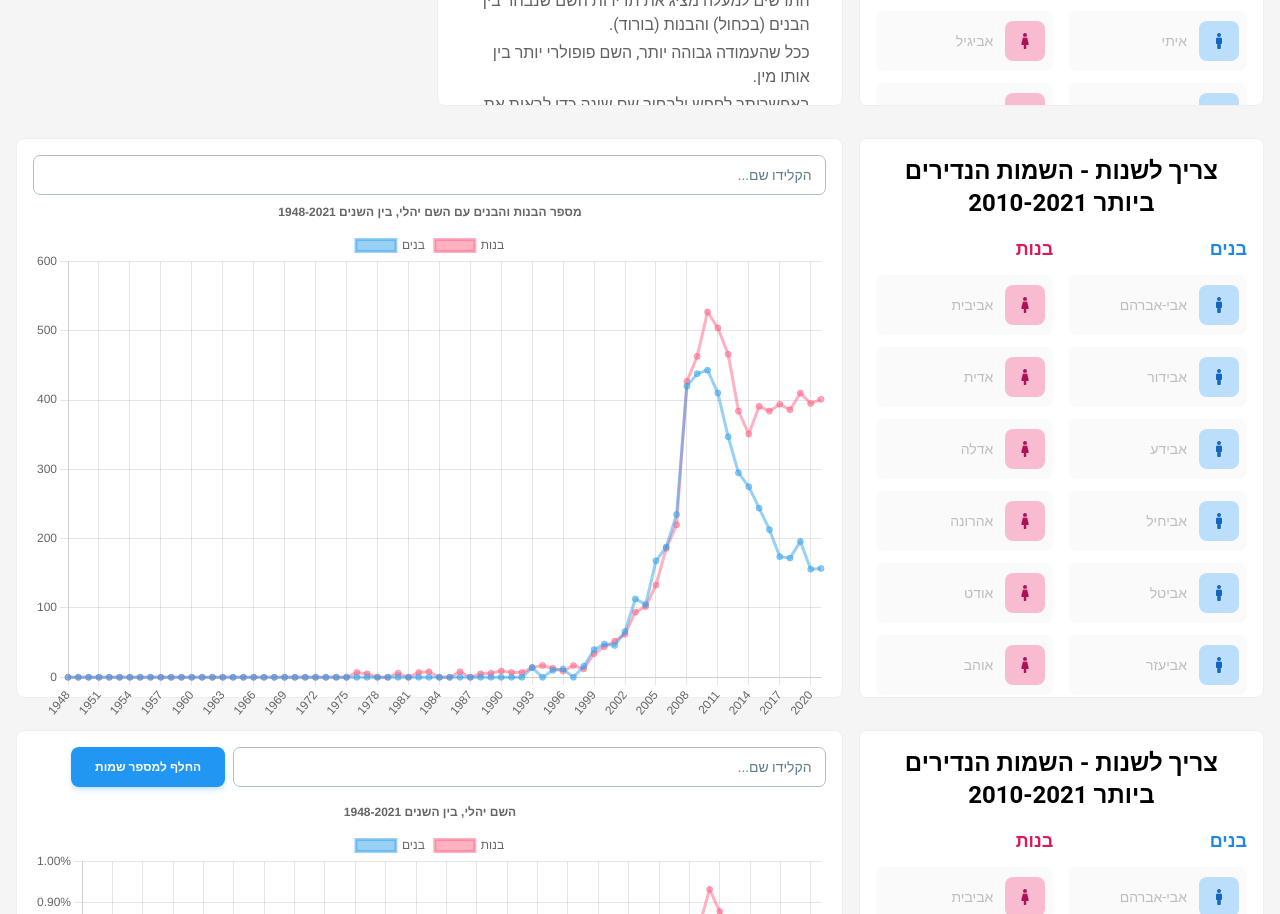
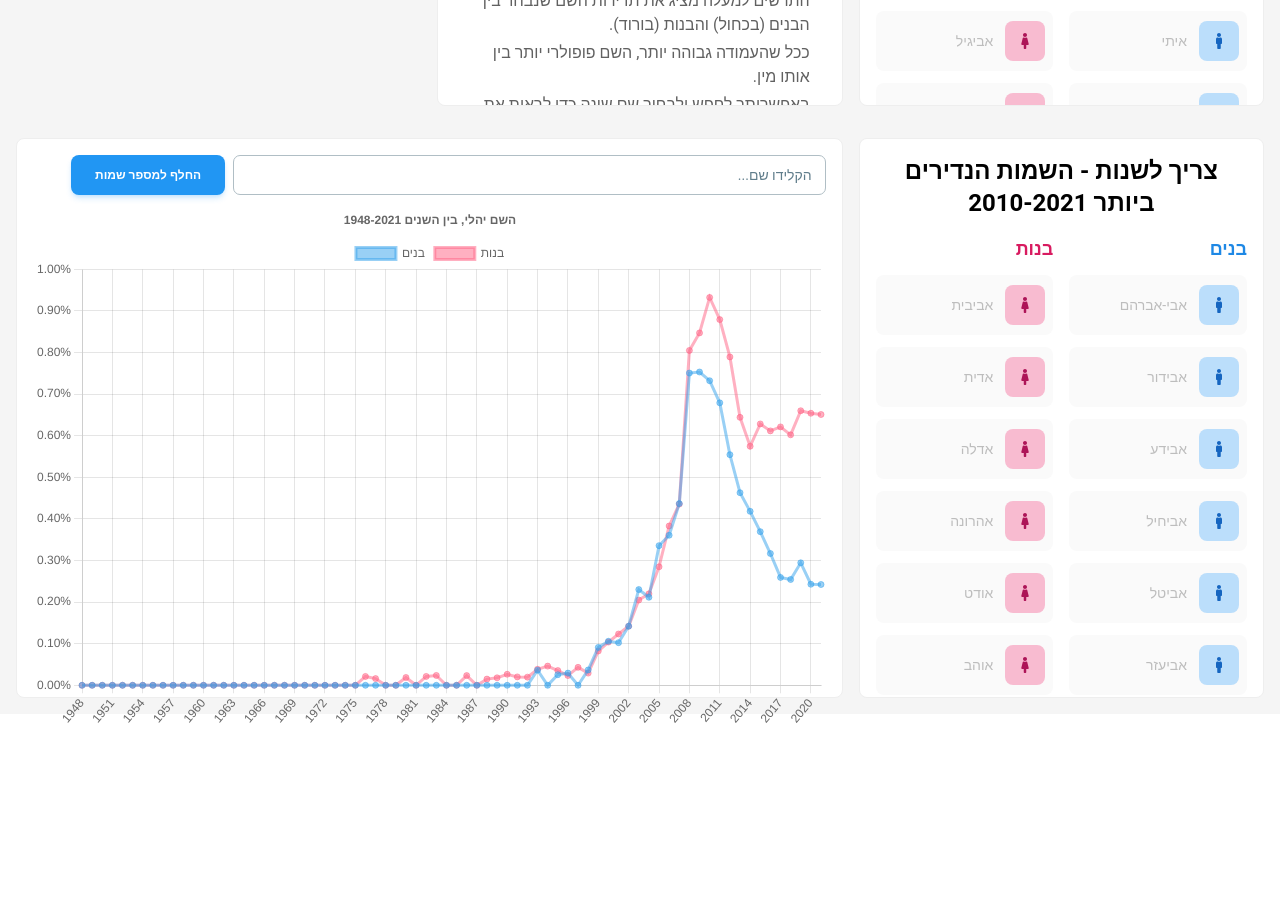
Before and after one commit to ZivAssor/baby-names, a Next.js app: page / in a window 1280 px wide. Shown: the part 640-1554 px from the top of the page. After the commit the page ends 1369 px from the top, so only its background shows below. Built offline with nearby package versions, Linux system fonts and the light colour scheme.

Commit message:
remove div from the index.js

```diff
--- a/pages/index.js
+++ b/pages/index.js
@@ -28,10 +28,10 @@ export default function Home() {
           <BoyorGirlBarChart />
           <SlotMachine />
         </div>
-        <div className='p-4 grid md:grid-cols-3 grid-cols-1 gap-4'>
-        <BottomNames />
-        <NamebyYears />
-        </div>
+        {/* <div className='p-4 grid md:grid-cols-3 grid-cols-1 gap-4'> */}
+        {/* <BottomNames /> */}
+        {/* <NamebyYears /> */}
+        {/* </div> */}
         <div className='p-4 grid md:grid-cols-3 grid-cols-1 gap-4'>
         <BottomNames />
         <NameSharebyYear />
```
